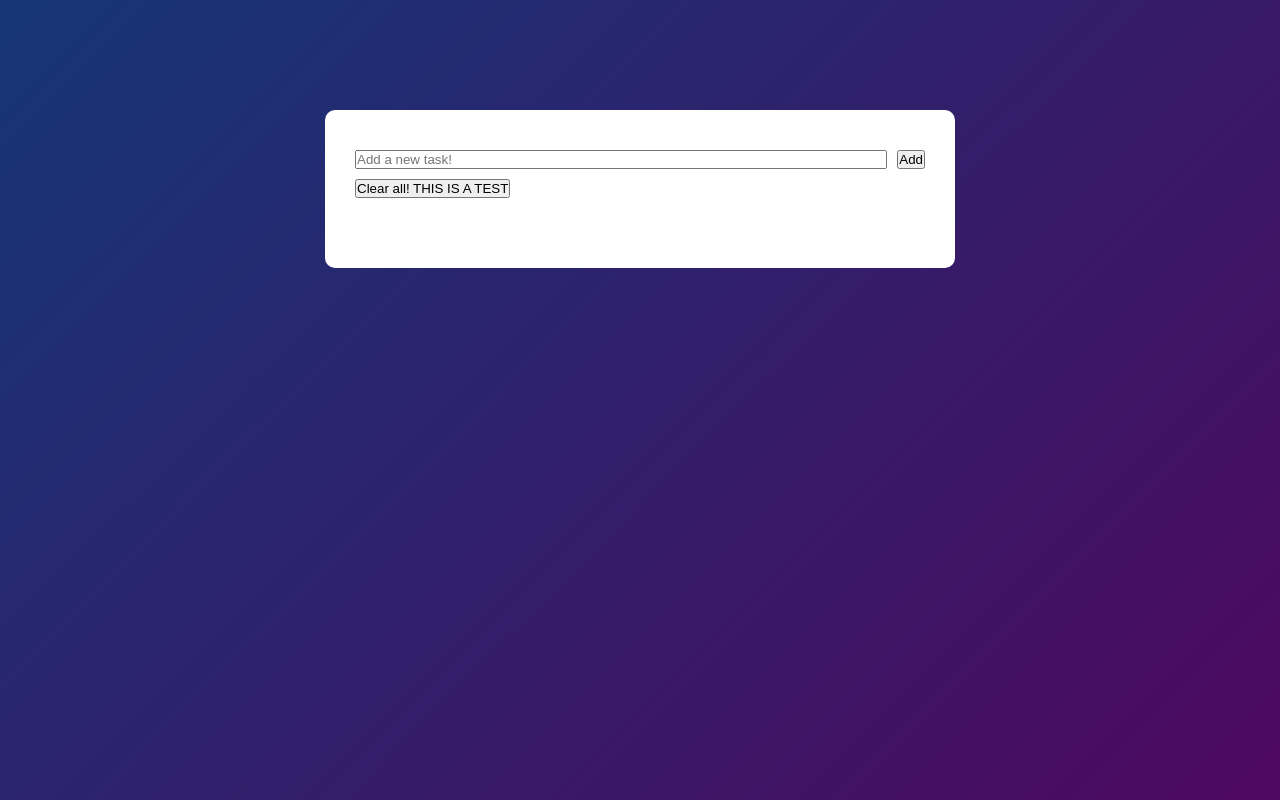
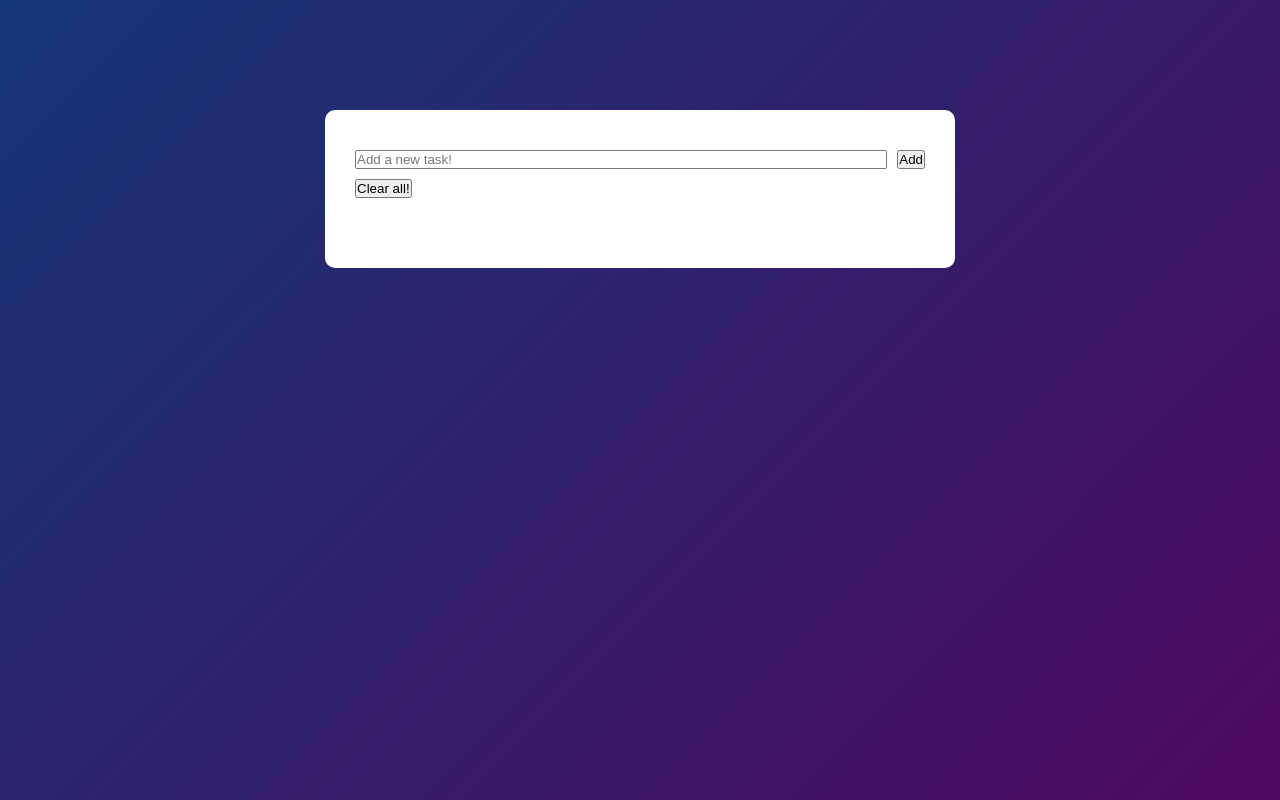
Before and after one commit to ItsCrew/To-Do-List, a plain HTML site: page index.html in a window 1280 px wide. Drawn offline with Linux system fonts and the light colour scheme.

Commit message:
Final testing done

```diff
--- a/index.html
+++ b/index.html
@@ -31,7 +31,7 @@
           </li> -->
         </ul>
 
-        <button class="clear">Clear all! THIS IS A TEST</button>
+        <button class="clear">Clear all!</button>
       </div>
     </div>
     <script src="app.js"></script>
```
